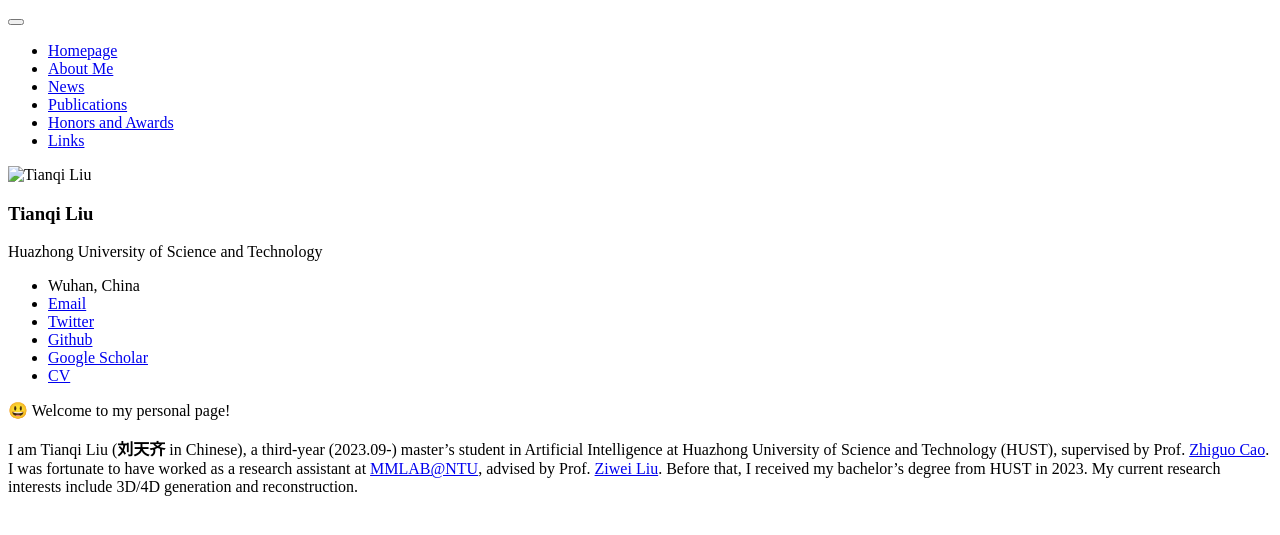
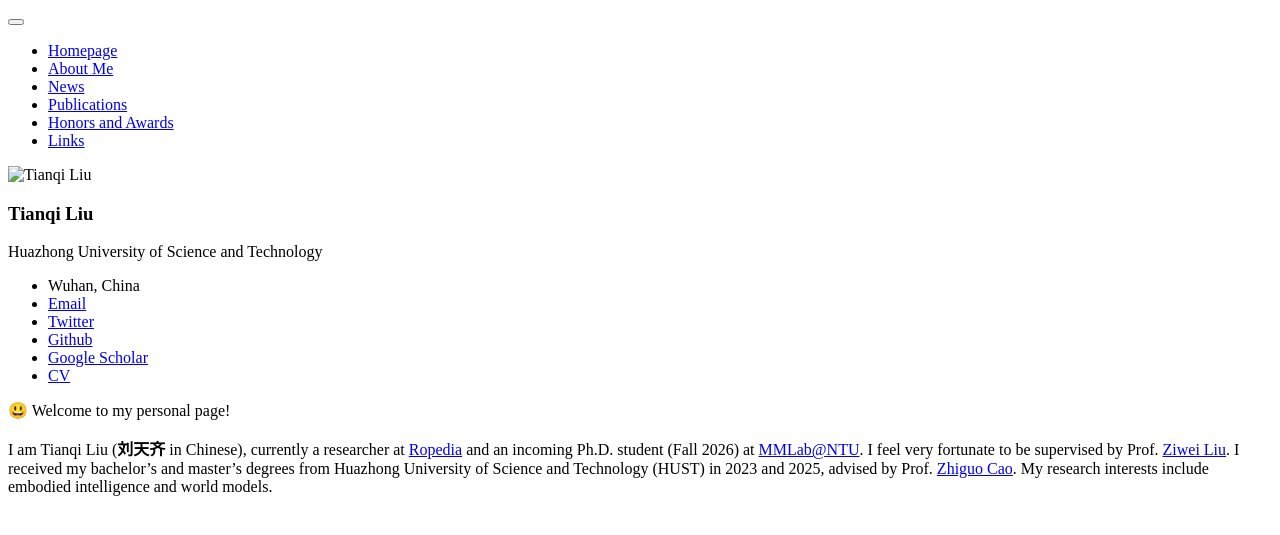
Before and after one commit to TQTQliu/TQTQliu.github.io, a Jekyll site: the page built from _pages/includes/intro.md, in a window 1280 px wide. Shown: the top 535 px of the page. Built offline with Jekyll 4.4.1, drawn with Linux system fonts in a browser that asks for light colours; our own code applies the rules of GitHub Pages for plain Markdown files.

Commit message:
update intro
Made-with: Cursor

```diff
--- a/_pages/includes/intro.md
+++ b/_pages/includes/intro.md
@@ -2,4 +2,4 @@
 
 😃 Welcome to my personal page!
 
-I am Tianqi Liu (**刘天齐** in Chinese), a third-year (2023.09-) master's student in Artificial Intelligence at Huazhong University of Science and Technology (HUST), supervised by Prof. [Zhiguo Cao](https://scholar.google.com/citations?user=396o2BAAAAAJ&hl=en). I was fortunate to have worked as a research assistant at [MMLAB@NTU](https://www.mmlab-ntu.com/), advised by Prof. [Ziwei Liu](https://liuziwei7.github.io/). Before that, I received my bachelor’s degree from HUST in 2023.  My current research interests include 3D/4D generation and reconstruction.
+I am Tianqi Liu (**刘天齐** in Chinese), currently a researcher at [Ropedia](https://ropedia.com/) and an incoming Ph.D. student (Fall 2026) at [MMLab@NTU](https://www.mmlab-ntu.com/). I feel very fortunate to be supervised by Prof. [Ziwei Liu](https://liuziwei7.github.io/). I received my bachelor’s and master’s degrees from Huazhong University of Science and Technology (HUST) in 2023 and 2025, advised by Prof. [Zhiguo Cao](https://scholar.google.com/citations?user=396o2BAAAAAJ&hl=en). My research interests include embodied intelligence and world models.
```
